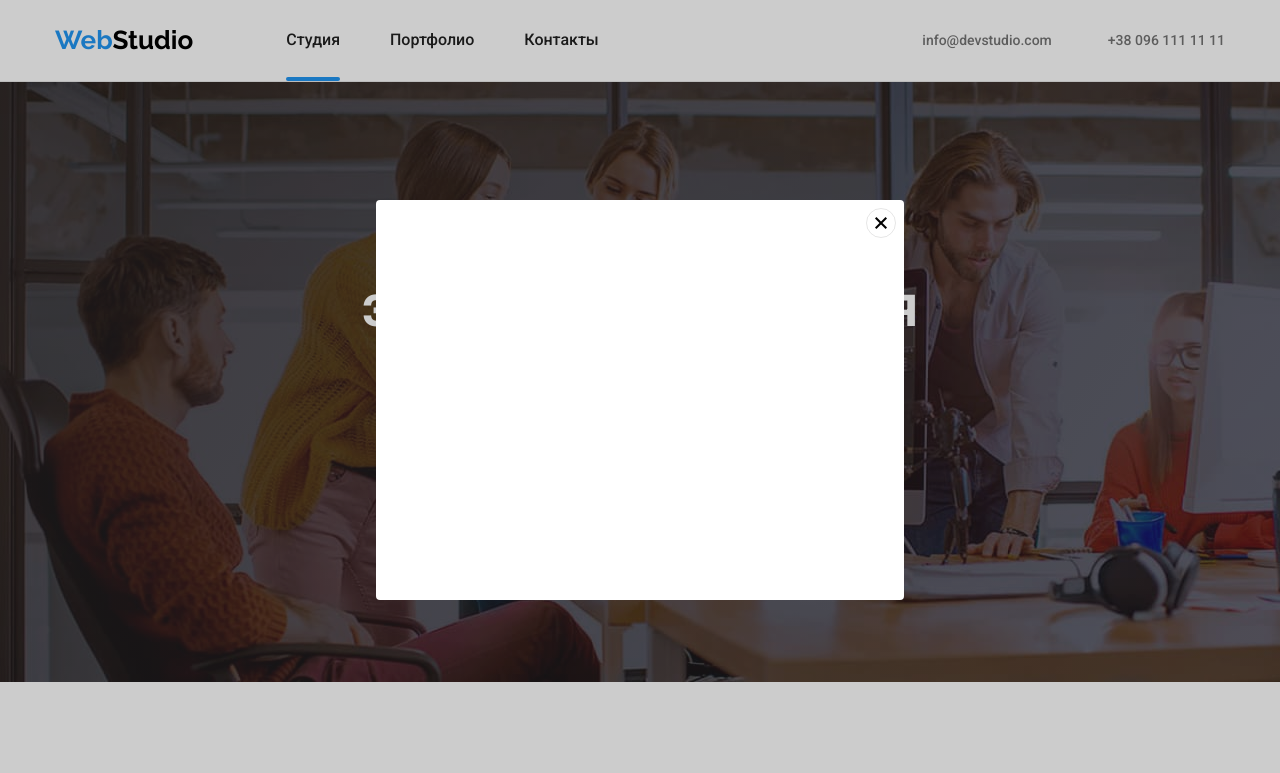
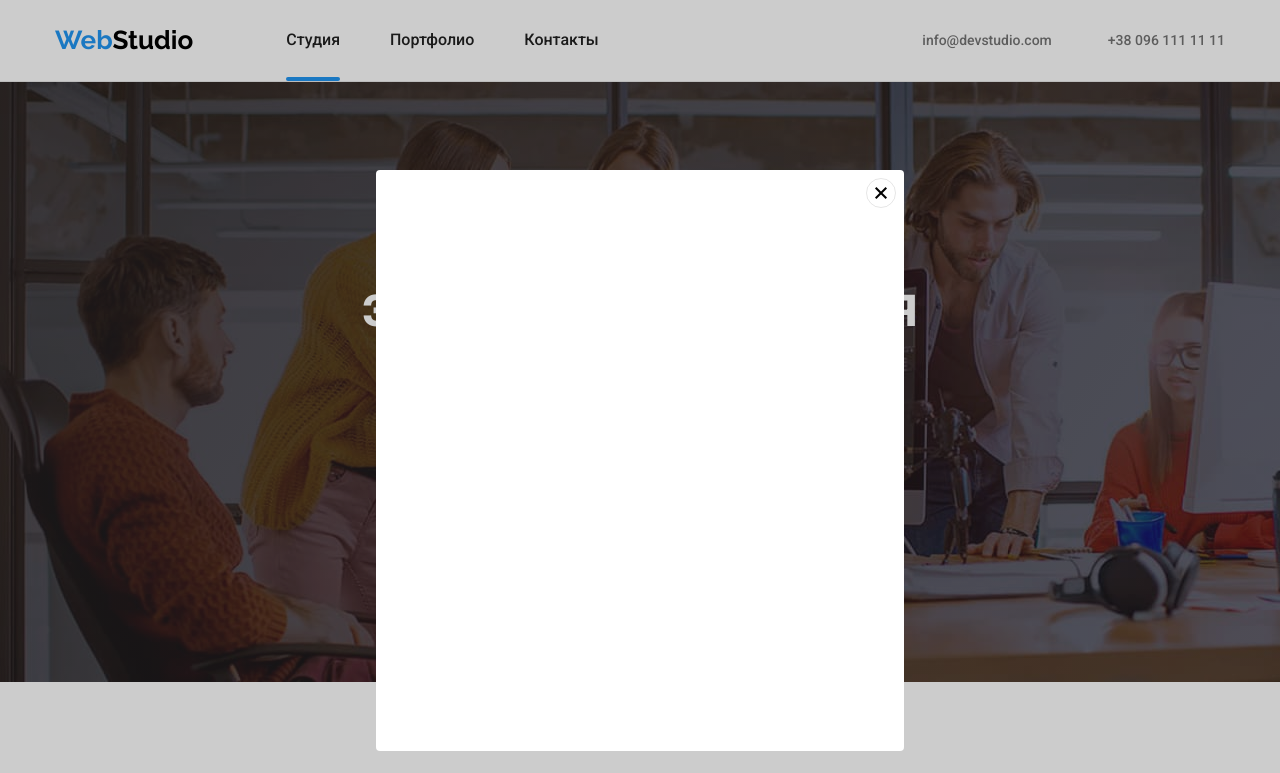
Before and after one commit to Andron1976/goit-markup-hw-06, a plain HTML site: page index.html in a window 1280 px wide. Both pictures are taken after a click on the button "Заказать услугу". Shown: the top 773 px of the page. Drawn offline with nearby package versions, Linux system fonts and the light colour scheme.

Commit message:
Опустил модальное окно

```diff
--- a/css/styles.css
+++ b/css/styles.css
@@ -201,7 +201,8 @@ fill: var(--specific-color);}
 .modal {
   position: relative;
   width: 528px;
-  height: 400px;
+  height: 581px;
+  top: 60px;
   padding: 40px;
   background-color: #fff;
   border-radius: 4px;
```
